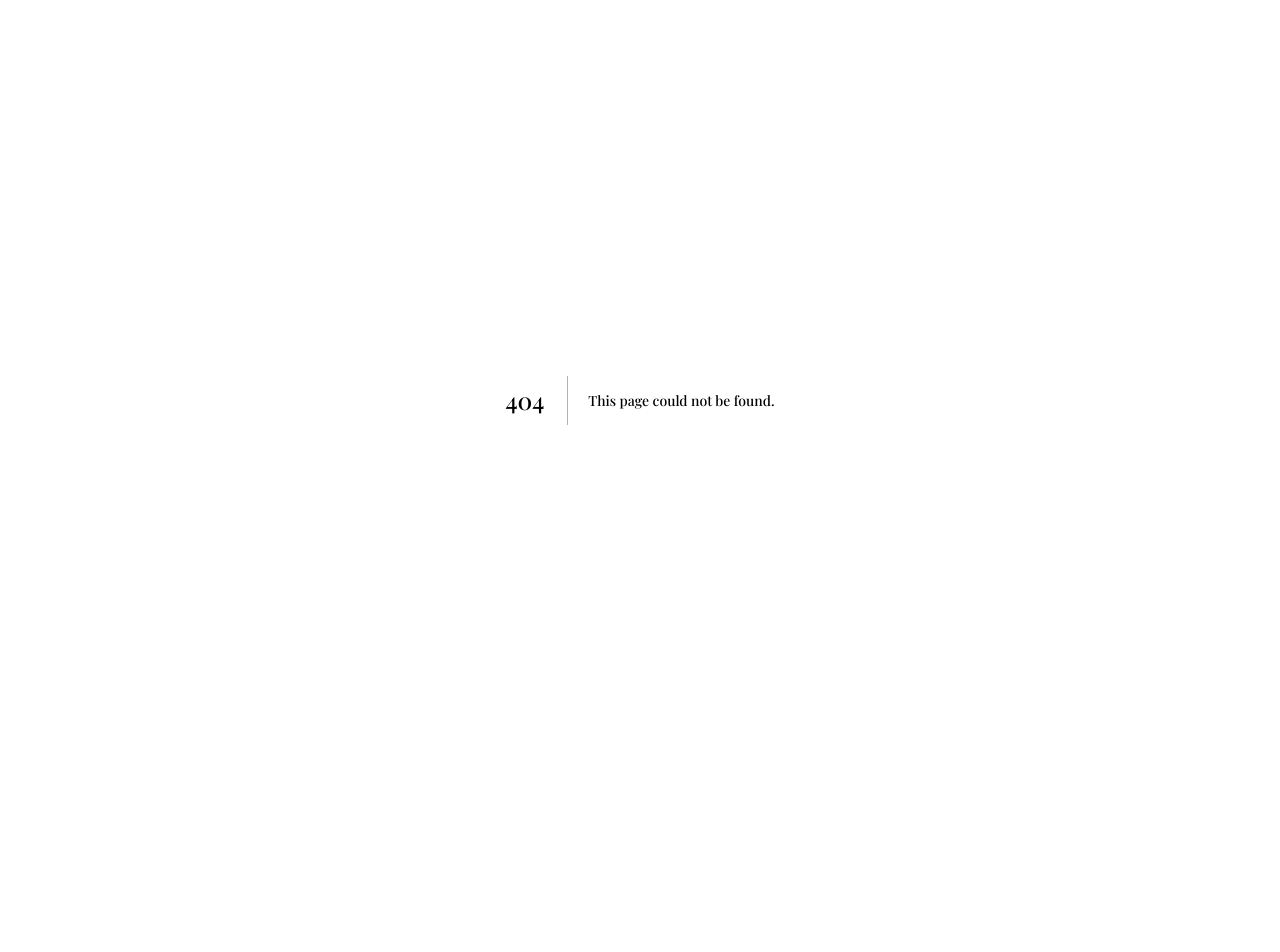
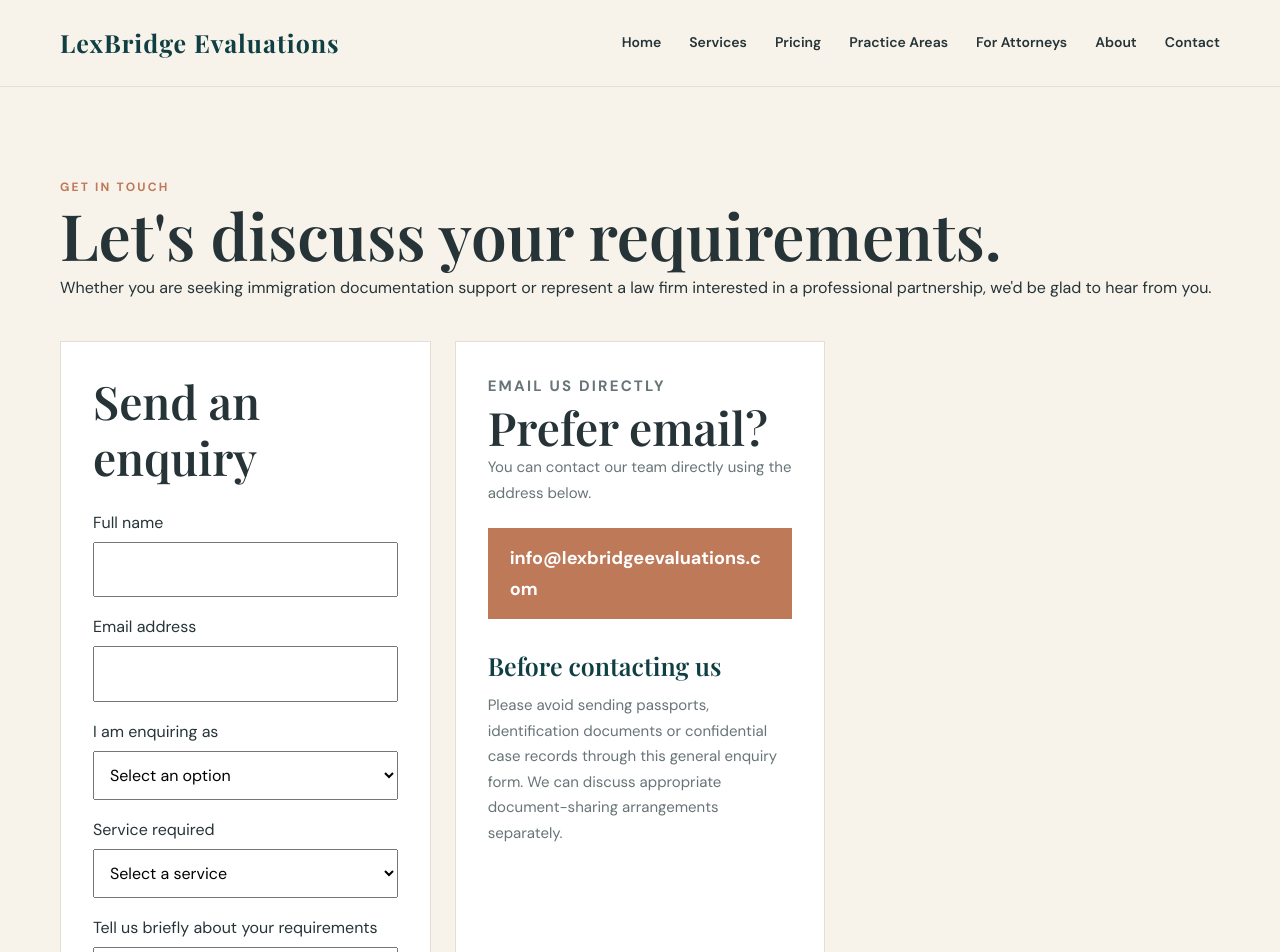
Before and after one commit to TrademarkEdge/lexbridge, a Next.js app: page /contact in a window 1280 px wide. Before the commit this address had no page. Shown: the top 952 px of the page. Before the commit the page ends 800 px from the top, so only its background shows below. Built offline with nearby package versions, Linux system fonts and the light colour scheme.

Commit message:
Create contact page.tsx

```diff
--- /dev/null
+++ b/app/contact/page.tsx
@@ -0,0 +1,171 @@
+
+"use client";
+
+import { useState } from "react";
+
+export default function ContactPage() {
+  const [submitted, setSubmitted] = useState(false);
+
+  return (
+    <main>
+      <header className="site-header">
+        <nav className="navbar container">
+          <a className="brand" href="/">LexBridge Evaluations</a>
+          <div className="nav-links">
+            <a href="/">Home</a>
+            <a href="/services">Services</a>
+            <a href="/pricing">Pricing</a>
+            <a href="/practice-areas">Practice Areas</a>
+            <a href="/attorneys">For Attorneys</a>
+            <a href="/about">About</a>
+            <a href="/contact">Contact</a>
+          </div>
+        </nav>
+      </header>
+
+      <section className="section-padding">
+        <div className="container">
+          <p className="eyebrow">GET IN TOUCH</p>
+          <h1>Let's discuss your requirements.</h1>
+          <p>
+            Whether you are seeking immigration documentation
+            support or represent a law firm interested in a
+            professional partnership, we'd be glad to hear from you.
+          </p>
+
+          <div className="service-grid" style={{ marginTop: 40 }}>
+            <section className="service-card">
+              <h2>Send an enquiry</h2>
+
+              {submitted ? (
+                <p>
+                  Thank you for your enquiry. Please email us
+                  directly if you need immediate assistance.
+                </p>
+              ) : (
+                <form
+                  action="https://formspree.io/f/xaewkwkj"
+                  method="POST"
+                  onSubmit={() => setSubmitted(true)}
+                  style={{
+                    display: "grid",
+                    gap: 16,
+                    marginTop: 24,
+                  }}
+                >
+                  <label>
+                    Full name
+                    <input
+                      name="name"
+                      required
+                      type="text"
+                      style={{ width: "100%", padding: 12, marginTop: 6 }}
+                    />
+                  </label>
+
+                  <label>
+                    Email address
+                    <input
+                      name="email"
+                      required
+                      type="email"
+                      style={{ width: "100%", padding: 12, marginTop: 6 }}
+                    />
+                  </label>
+
+                  <label>
+                    I am enquiring as
+                    <select
+                      name="enquiry_type"
+                      required
+                      style={{ width: "100%", padding: 12, marginTop: 6 }}
+                    >
+                      <option value="">Select an option</option>
+                      <option value="Individual client">Individual client</option>
+                      <option value="US immigration law firm">US immigration law firm</option>
+                      <option value="Other">Other</option>
+                    </select>
+                  </label>
+
+                  <label>
+                    Service required
+                    <select
+                      name="service"
+                      required
+                      style={{ width: "100%", padding: 12, marginTop: 6 }}
+                    >
+                      <option value="">Select a service</option>
+                      <option value="Expert Opinion Letter">Expert Opinion Letter</option>
+                      <option value="Full Case Packet Preparation">Full Case Packet Preparation</option>
+                      <option value="Recommendation Letter">Recommendation Letter</option>
+                      <option value="RFE or NOID Support">RFE or NOID Support</option>
+                      <option value="Attorney Retainer">Attorney Retainer</option>
+                      <option value="Other">Other</option>
+                    </select>
+                  </label>
+
+                  <label>
+                    Tell us briefly about your requirements
+                    <textarea
+                      name="message"
+                      required
+                      rows={5}
+                      style={{ width: "100%", padding: 12, marginTop: 6 }}
+                    />
+                  </label>
+
+                  <button className="button-primary" type="submit">
+                    Submit enquiry
+                  </button>
+                </form>
+              )}
+            </section>
+
+            <section className="service-card">
+              <p className="eyebrow">EMAIL US DIRECTLY</p>
+              <h2>Prefer email?</h2>
+              <p>
+                You can contact our team directly using the
+                address below.
+              </p>
+              <a
+                className="email-link"
+                href="mailto:info@lexbridgeevaluations.com"
+                style={{ overflowWrap: "anywhere" }}
+              >
+                info@lexbridgeevaluations.com
+              </a>
+
+              <div style={{ marginTop: 32 }}>
+                <h3>Before contacting us</h3>
+                <p>
+                  Please avoid sending passports, identification
+                  documents or confidential case records through
+                  this general enquiry form. We can discuss
+                  appropriate document-sharing arrangements
+                  separately.
+                </p>
+              </div>
+            </section>
+          </div>
+        </div>
+      </section>
+
+      <div className="container">
+        <p style={{ margin: "32px 0", fontSize: 13 }}>
+          LexBridge Evaluations is not a US law firm and does not
+          provide legal advice. Legal advice, case strategy,
+          final review and filing remain the responsibility of
+          the supervising US attorney.
+        </p>
+      </div>
+
+      <footer className="site-footer">
+        <div className="container">
+          © {new Date().getFullYear()} LexBridge Evaluations.
+          All rights reserved.
+        </div>
+      </footer>
+    </main>
+  );
+}
```
